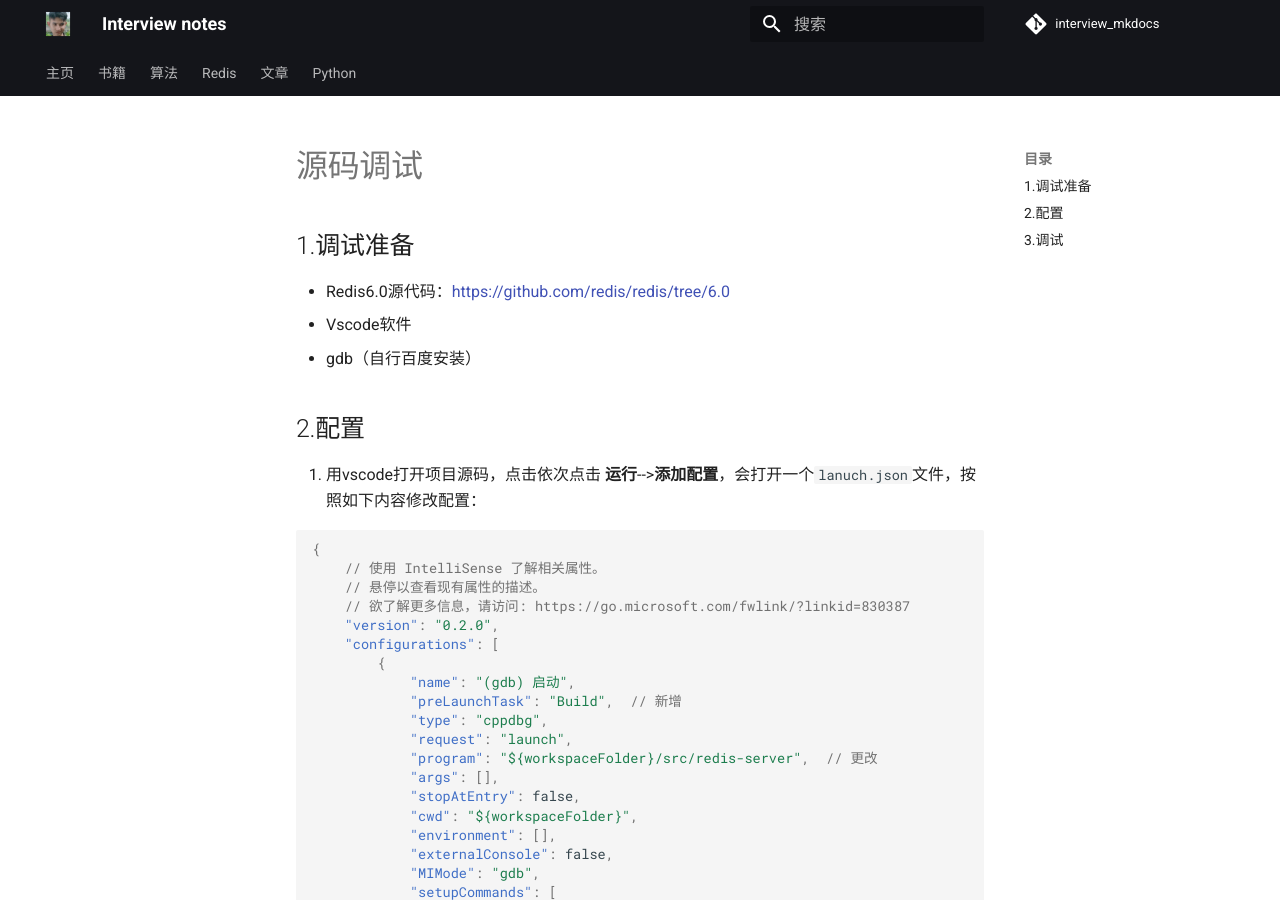
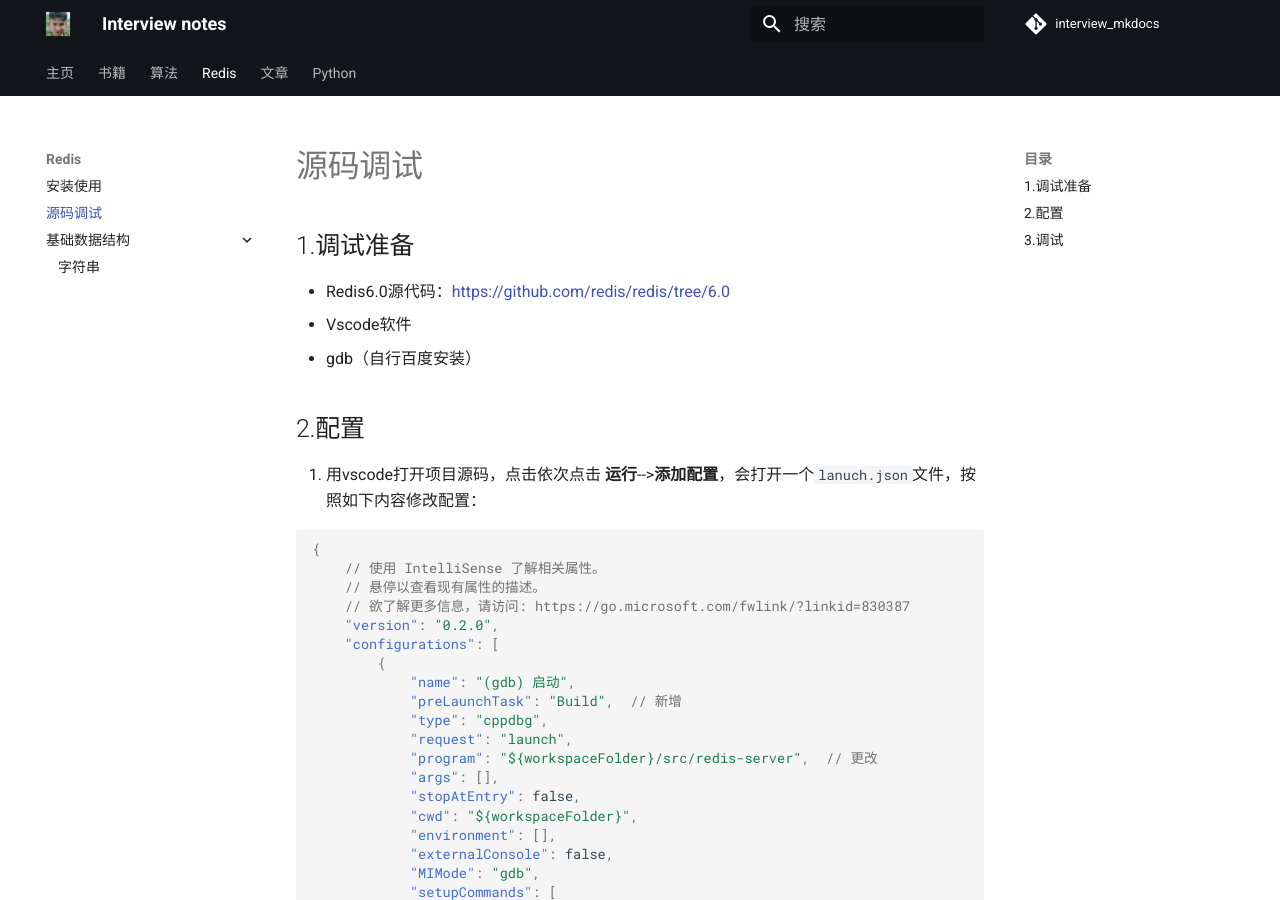
Before and after one commit to fadeawaylove/interview_mkdocs, an MkDocs documentation site: the page built from docs/redis/源码调试.md, in a window 1280 px wide and 900 px high. Built offline with MkDocs 1.6.1 and Material for MkDocs 9.7.7, drawn with Linux system fonts in a browser that asks for light colours; comment, search, counter and statistics services are not loaded.

Commit message:
增加源码调试

```diff
--- a/mkdocs.yml
+++ b/mkdocs.yml
@@ -71,6 +71,7 @@
       - algorithm/回溯法.md
   - Redis:
       - redis/安装使用.md
+      - redis/源码调试.md
       - 基础数据结构:
           - redis/数据结构/字符串.md
 
```
